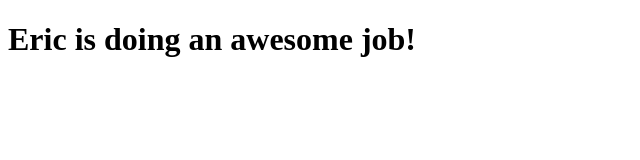
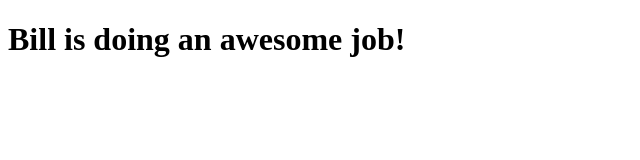
Before and after one commit to erics273/hca_git_exercise, a plain HTML site: page index.html in a window 1280 px wide. Shown: the whole page, without its empty margins (0-640 px from the left). Drawn offline with Linux system fonts and the light colour scheme.

Commit message:
arbitrary change on feature branch

```diff
--- a/index.html
+++ b/index.html
@@ -4,6 +4,6 @@
     <title></title>
 </head>
 <body>
-<h1>Eric is doing an awesome job!</h1>
+<h1>Bill is doing an awesome job!</h1>
 </body>
 </html>
```
